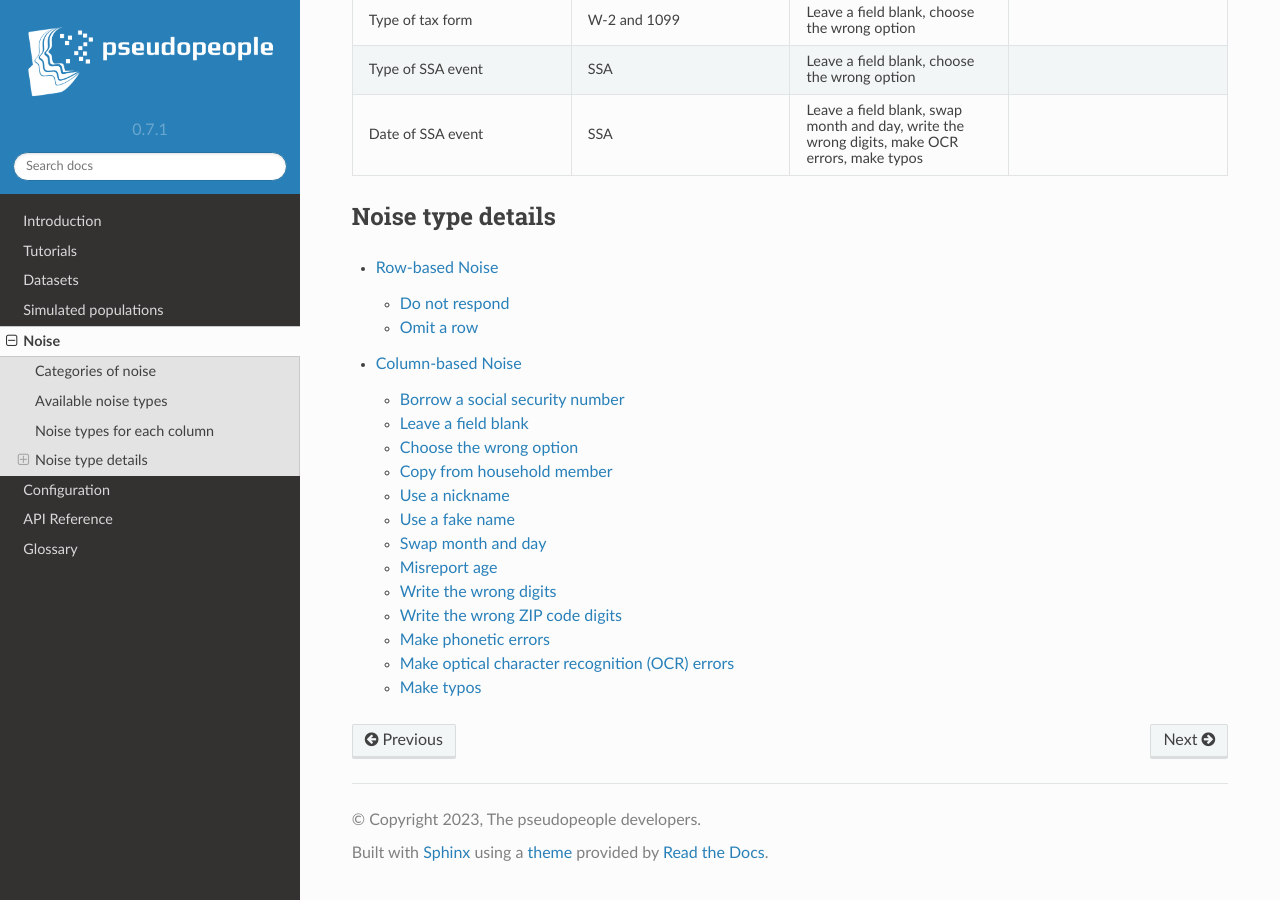
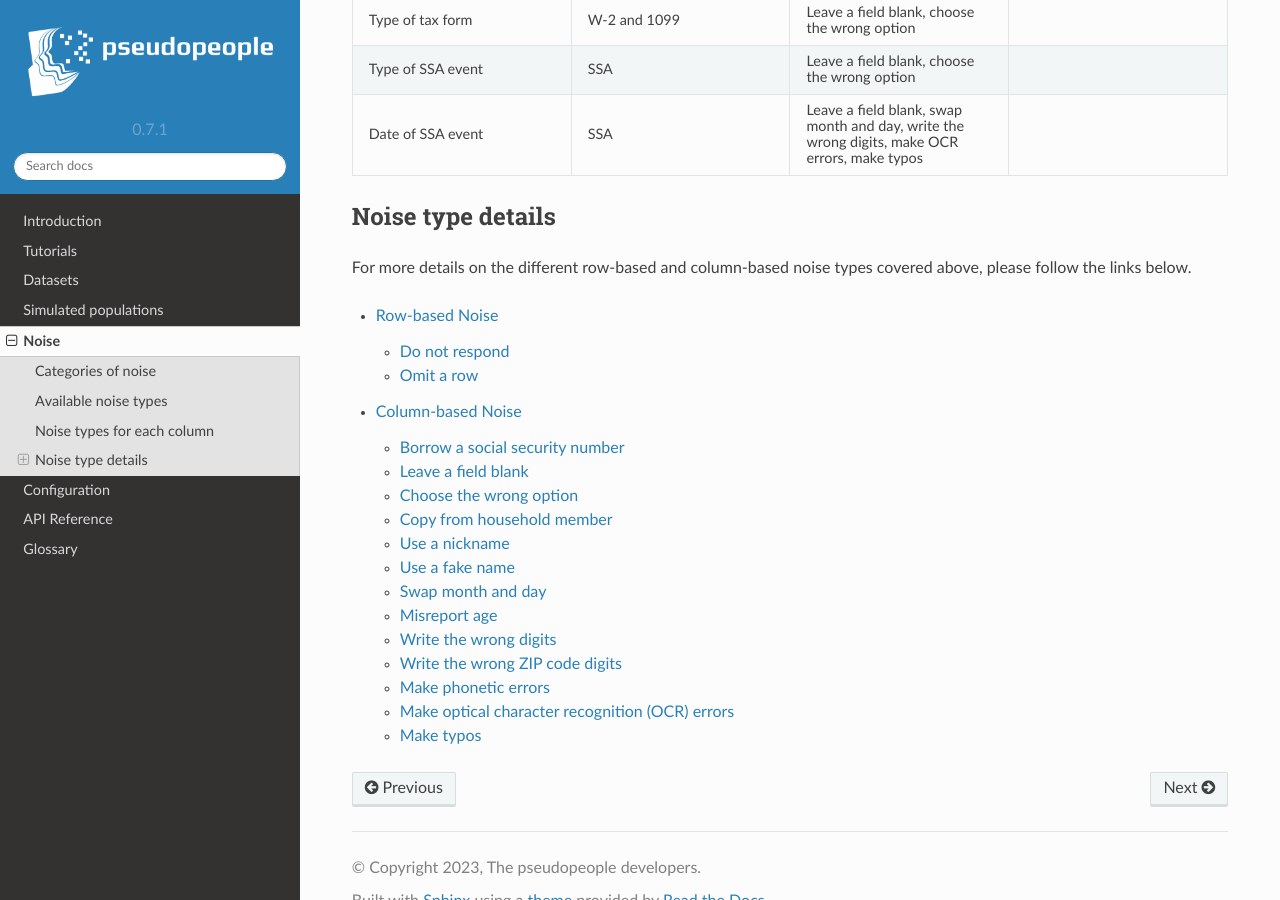
Before and after one commit to ihmeuw/pseudopeople, a Sphinx documentation site: the page built from docs/source/noise/index.rst, in a window 1280 px wide and 900 px high, scrolled down 3747 px. Built offline with Sphinx 7.4.7 and the Read the Docs theme 2.0.0, drawn with Linux system fonts in a browser that asks for light colours.

Commit message:
Add description of noise details section  (#313)
Title: Add description of noise details section
<!-- Ideally, <=50 chars. 50 chars is here..: -->

Description
<!-- For use in commit message, wrap at 72 chars. 72 chars is here: -->
- *Category*: documentation <!-- one of bugfix, feature, refactor, POC, CI/infrastructure, documentation,
                   revert, test, release, other/misc -->
- *JIRA issue*: [SSCI-1538](https://jira.ihme.washington.edu/browse/SSCI-1538)

Are there any other links or details that I should add here?

<!--
Change description – why, what, anything unexplained by the above.
Include guidance to reviewers if changes are complex.
-->

Testing
<!--
Details on how code was verified, any unit tests local for the
repo, regression testing, etc. At a minimum, this should include an
integration test for a framework change. Consider: plots, images,
(small) csv file.

*** REMINDER ***
CI WILL NOT RUN ANY TESTS MARKED AS SLOW (CURRENTLY INCLUDES INTEGRATION TESTS).
MANUALLY RUN SLOW TESTS LIKE `pytest --runslow` WITH EACH PR.
-->
- [ ] all tests pass (`pytest --runslow`)

```diff
--- a/docs/source/noise/index.rst
+++ b/docs/source/noise/index.rst
@@ -223,6 +223,9 @@ Noise types for each column
 Noise type details
 ----------------------
 
+For more details on the different row-based and column-based noise types covered above, please follow the links
+below.
+
 .. toctree::
   :maxdepth: 2
 
```
